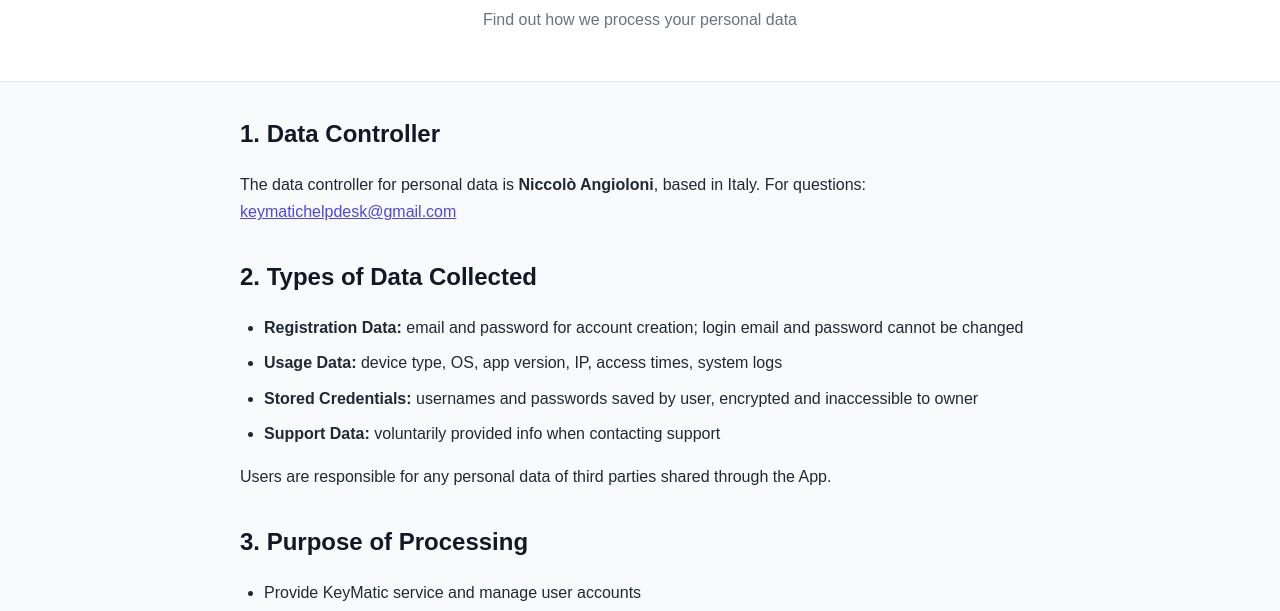
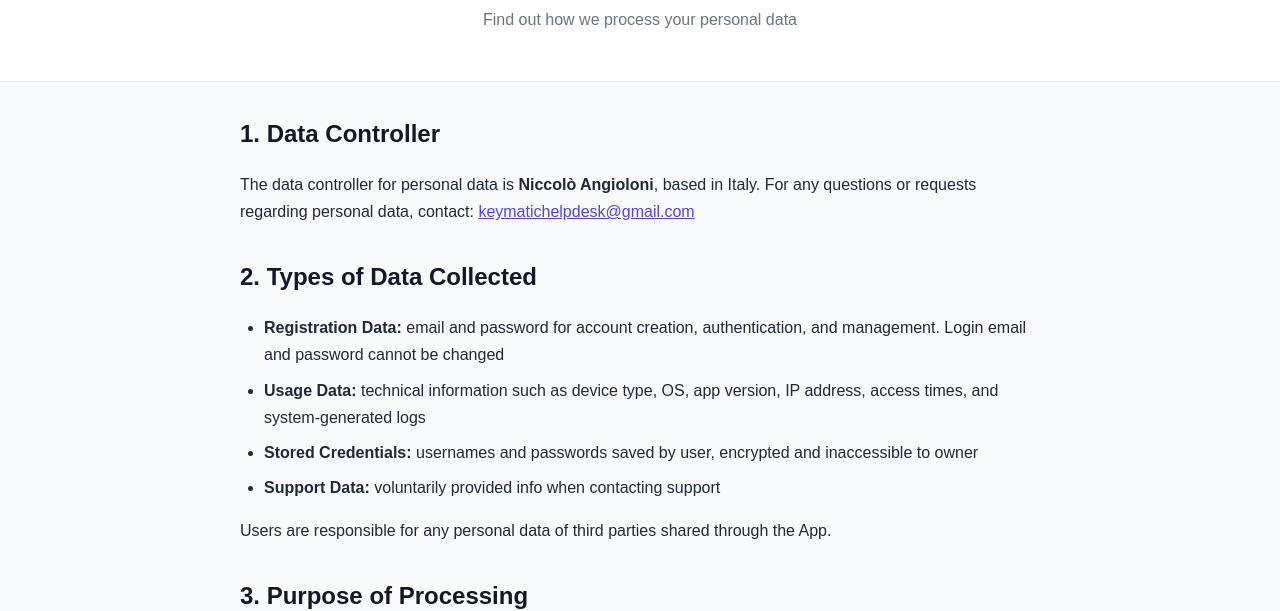
Before and after one commit to KeyMatic-web/KeyMatic, a plain HTML site: page privacy.html in a window 1280 px wide. Shown: the part 141-752 px from the top of the page. Drawn offline with Linux system fonts and the light colour scheme.

Commit message:
Update privacy.html

```diff
--- a/privacy.html
+++ b/privacy.html
@@ -22,14 +22,14 @@
 
     <section>
       <h2>1. Data Controller</h2>
-      <p>The data controller for personal data is <strong>Niccolò Angioloni</strong>, based in Italy. For questions: <a href="mailto:keymatichelpdesk@gmail.com">keymatichelpdesk@gmail.com</a></p>
+      <p>The data controller for personal data is <strong>Niccolò Angioloni</strong>, based in Italy. For any questions or requests regarding personal data, contact: <a href="mailto:keymatichelpdesk@gmail.com">keymatichelpdesk@gmail.com</a></p>
     </section>
 
     <section>
       <h2>2. Types of Data Collected</h2>
       <ul>
-        <li><strong>Registration Data:</strong> email and password for account creation; login email and password cannot be changed</li>
-        <li><strong>Usage Data:</strong> device type, OS, app version, IP, access times, system logs</li>
+        <li><strong>Registration Data:</strong> email and password for account creation, authentication, and management. Login email and password cannot be changed</li>
+        <li><strong>Usage Data:</strong> technical information such as device type, OS, app version, IP address, access times, and system-generated logs</li>
         <li><strong>Stored Credentials:</strong> usernames and passwords saved by user, encrypted and inaccessible to owner</li>
         <li><strong>Support Data:</strong> voluntarily provided info when contacting support</li>
       </ul>
```
